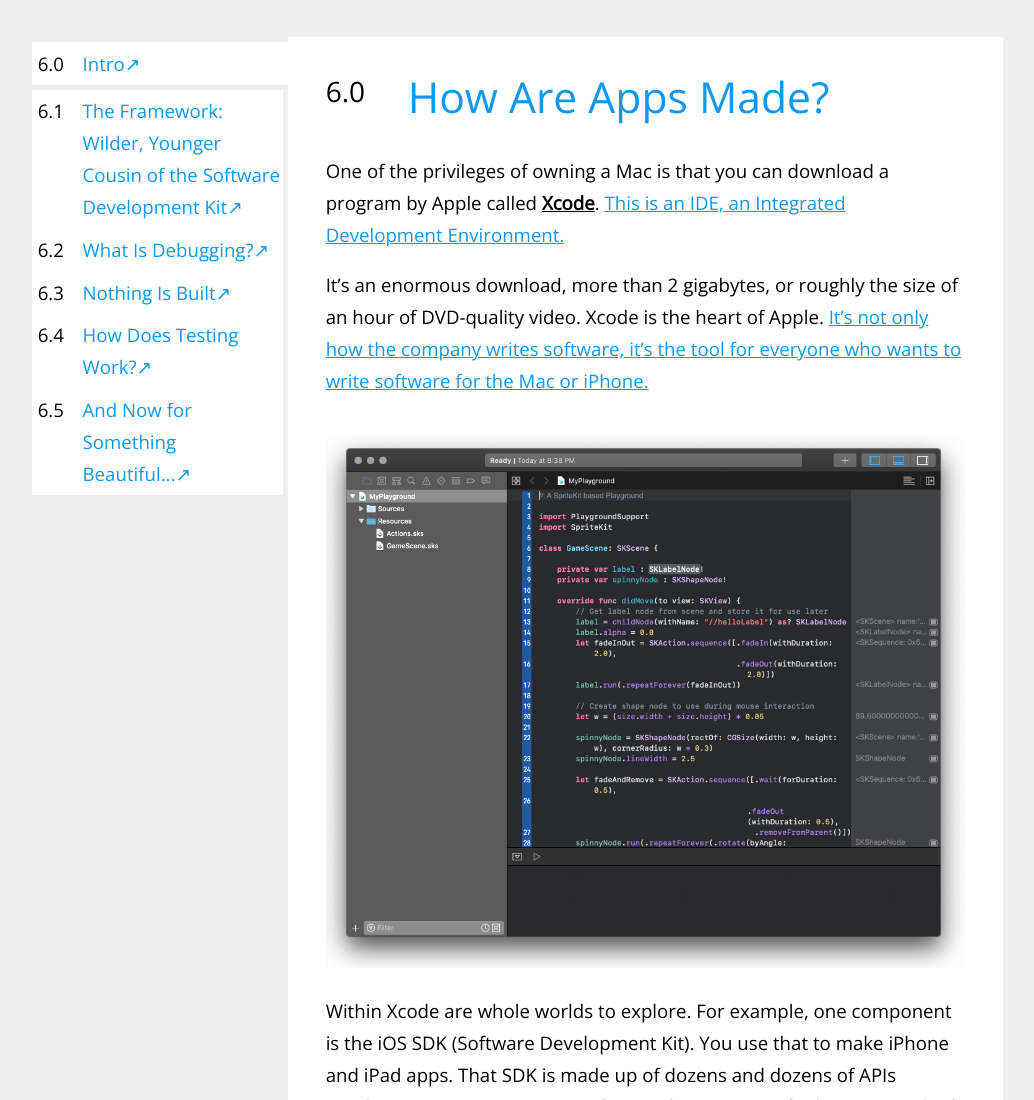
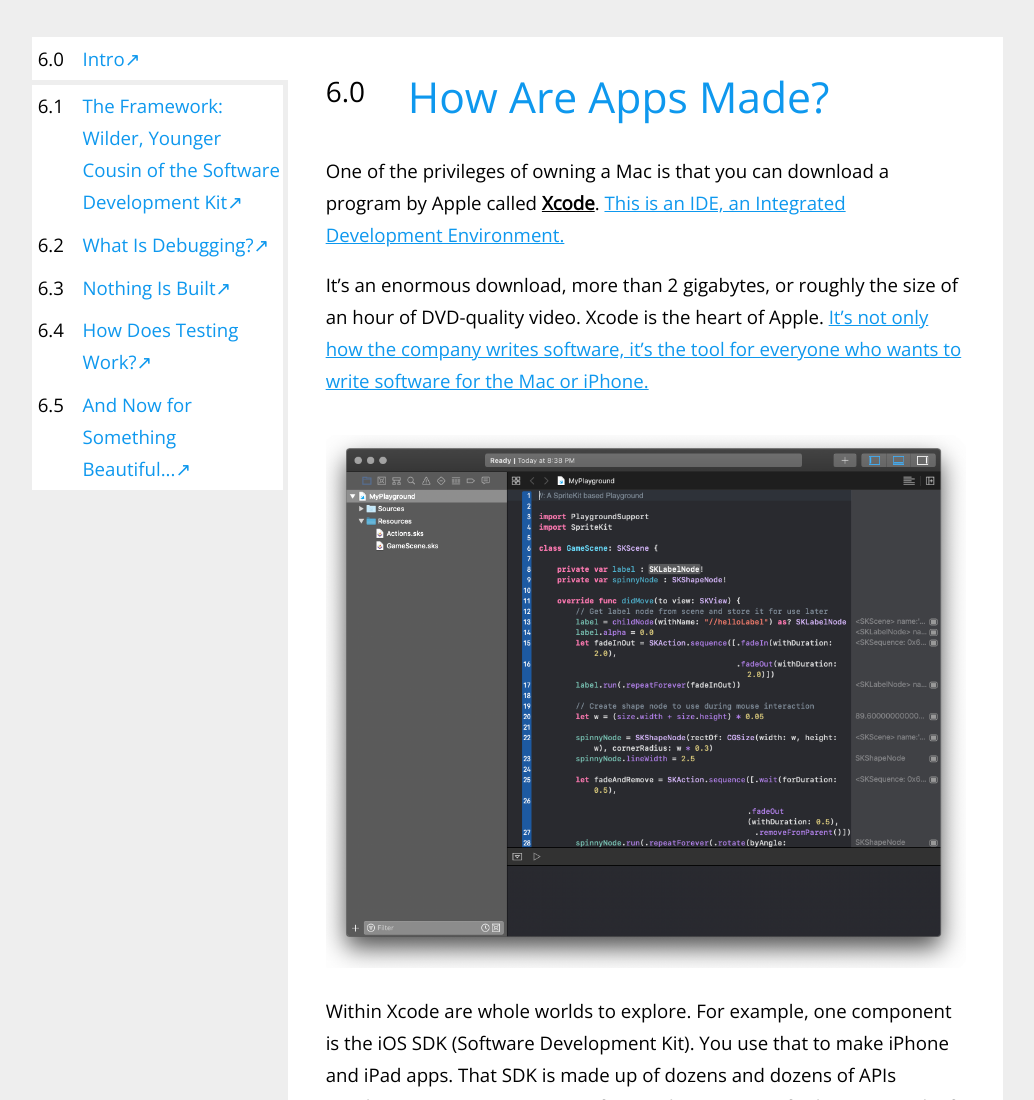
Before and after one commit to MLuebbers/what-is-code, a plain HTML site: page index.html in a window 1280 px wide. Shown: the top 1100 px of the page, without its empty margins (5-1039 px from the left). Drawn offline with nearby package versions, Linux system fonts and the light colour scheme; a web font is replaced by a local one.

Commit message:
Fixed border on top link in nav bar.

```diff
--- a/index.html
+++ b/index.html
@@ -8,7 +8,7 @@
 
         <nav>
             <ul>
-                <li class="selected">6.0<a href="./index.html">Intro↗</a></li>
+                <li class="selected" style="border-top:none;">6.0<a href="./index.html">Intro↗</a></li>
                 <li>6.1<a href="./pages/the-framework.html">The Framework: Wilder, Younger Cousin of the Software Development Kit↗</a></li>
                 <li>6.2<a href="./pages/what-is-debugging.html">What Is Debugging?↗</a></li>
                 <li>6.3<a href="./pages/nothing-is-built.html">Nothing Is Built↗</a></li>
```
